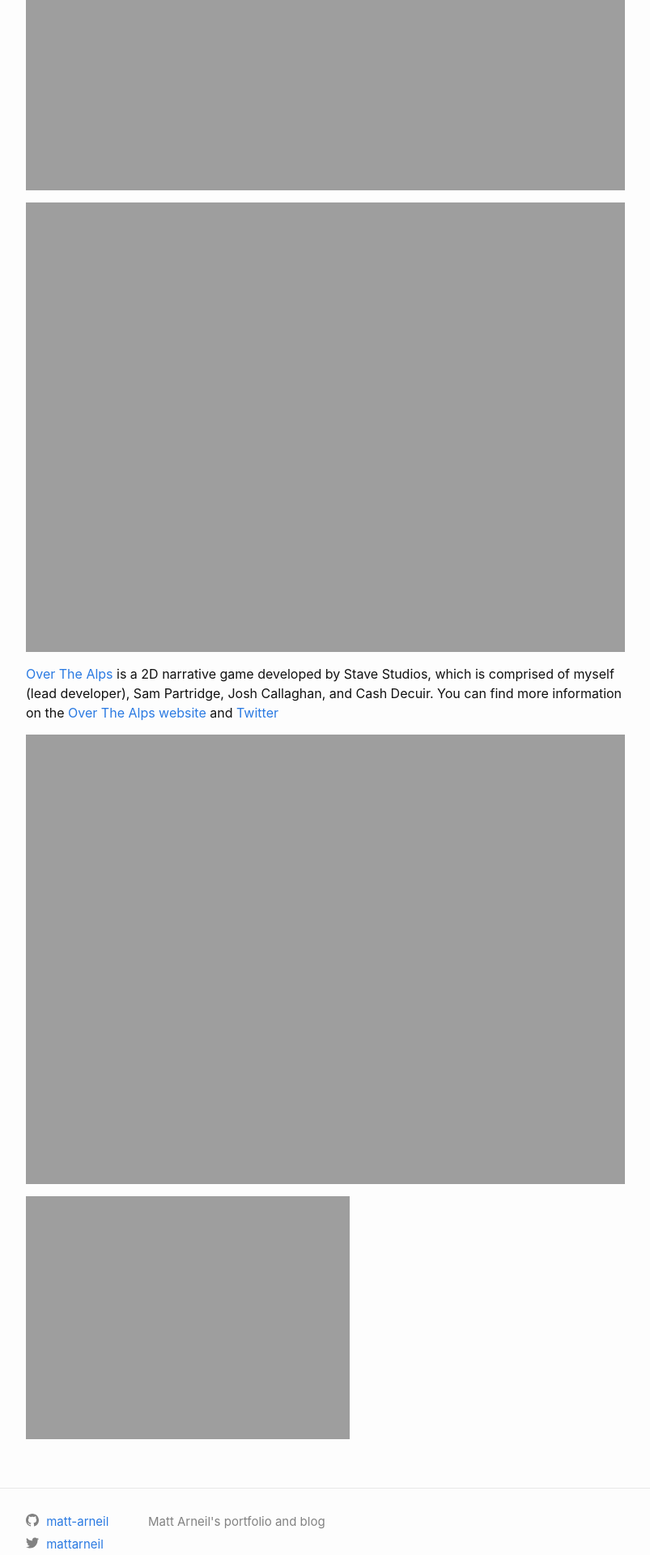
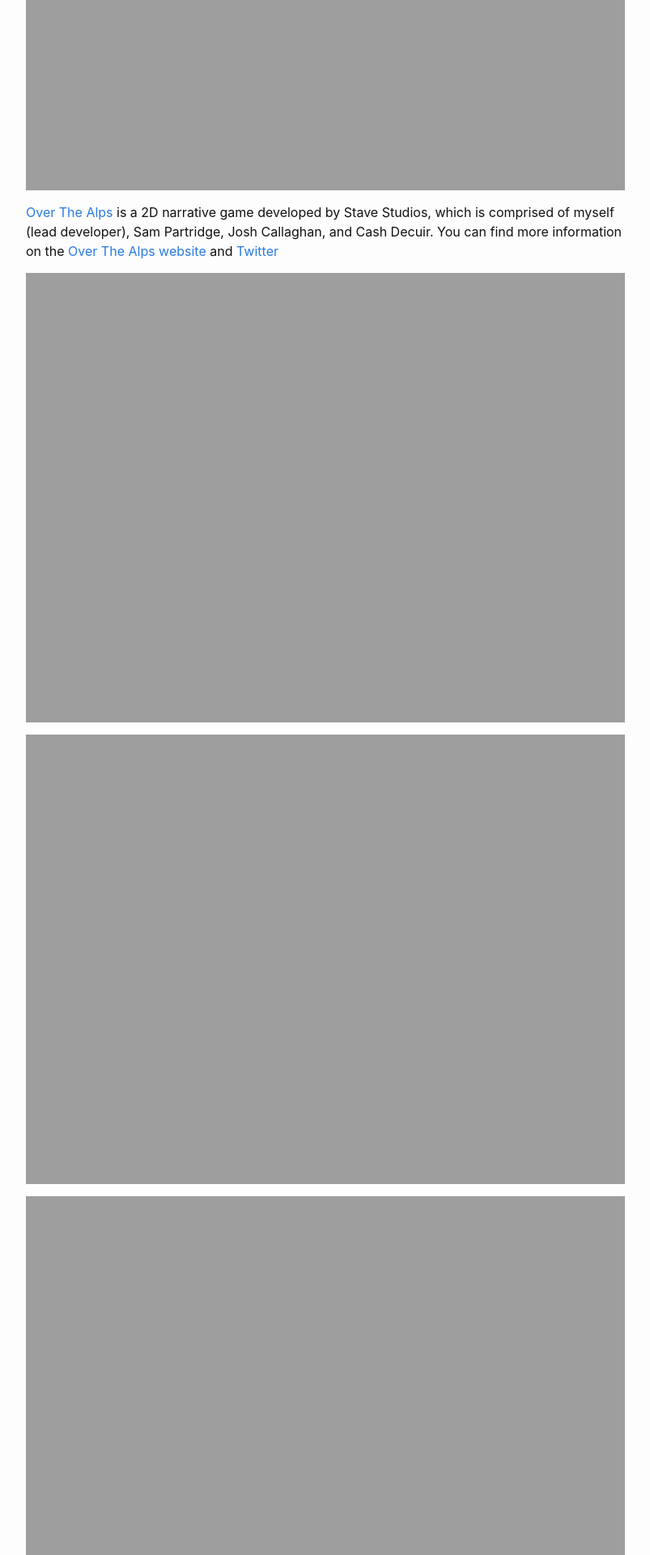
Before and after one commit to matt-arneil/matt-arneil.github.io, a Jekyll site: the page built from _posts/2018-07-24-over-the-alps.md, in a window 1280 px wide. Shown: the part 558-2478 px from the top of the page at 81% size, without its empty margins (238-1041 px from the left). Built offline with Jekyll 4.4.1, drawn with Linux system fonts in a browser that asks for light colours.

Commit message:
ota gif resize

```diff
--- a/_posts/2018-07-24-over-the-alps.md
+++ b/_posts/2018-07-24-over-the-alps.md
@@ -7,11 +7,11 @@ categories: Games
 <!-- ![Over The Alps Logo]({{site.url}}/assets/img/OTA_Logo_Fill_600px.png) -->
 <a href="{{site.url}}/games/2018/07/24/over-the-alps.html"><img src="{{site.url}}/assets/img/otaScreenshot1.png" alt="Over The Alps 1" width="800px"/></a>
 
+<a href="https://overthealpsgame.com/" target="blank">Over The Alps</a> is a 2D narrative game developed by Stave Studios, which is comprised of myself (lead developer), Sam Partridge, Josh Callaghan, and Cash Decuir. You can find more information on the <a href="https://overthealpsgame.com/" target="blank">Over The Alps website</a> and <a href="https://twitter.com/overthealpsgame" target="blank">Twitter</a>
+
 <a href="{{site.url}}/games/2018/07/24/over-the-alps.html"><img src="{{site.url}}/assets/img/otaScreenshot2.png" alt="Over The Alps 2" width="800px"/></a>
-
-<a href="https://overthealpsgame.com/" target="blank">Over The Alps</a> is a 2D narrative game developed by Stave Studios, which is comprised of myself (lead developer), Sam Partridge, Josh Callaghan, and Cash Decuir. You can find more information on the <a href="https://overthealpsgame.com/" target="blank">Over The Alps website</a> and <a href="https://twitter.com/overthealpsgame" target="blank">Twitter</a>
 
 <!-- ![Over The Alps train]({{site.url}}/assets/img/ota2.gif) -->
 <a href="{{site.url}}/games/2018/07/24/over-the-alps.html"><img src="{{site.url}}/assets/img/ota2.gif" alt="Over The Alps train" width="800px"/></a>
 
-![Over The Alps changing scenario]({{site.url}}/assets/img/ota4.gif)
+<a href="{{site.url}}/games/2018/07/24/over-the-alps.html"><img src="{{site.url}}/assets/img/ota4.gif" alt="Over The Alps scenario change" width="800px"/></a>
```
